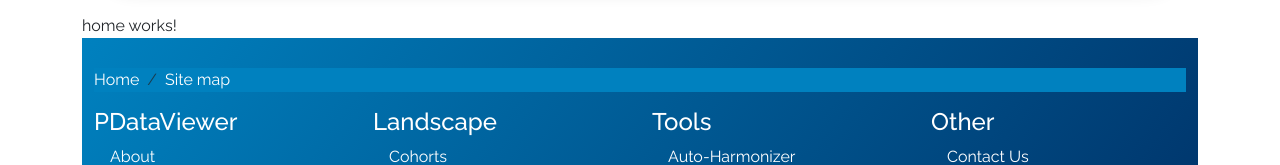
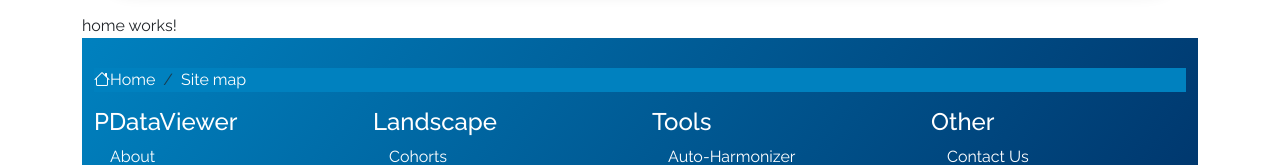
Before and after one commit to SCAI-BIO/PDataViewer, an Angular app in the folder pdataviewer/: page / in a window 1280 px wide. Shown: the part 136-301 px from the top of the page. Built offline with nearby package versions, Linux system fonts and the light colour scheme.

Commit message:
refactor: minor changes

```diff
--- a/pdataviewer/src/app/footer/footer.component.html
+++ b/pdataviewer/src/app/footer/footer.component.html
@@ -20,7 +20,7 @@
               itemprop="item"
               itemtype="https://schema.org/Article"
             >
-              <i class="fa fa-home"></i>
+              <i class="bi bi-house"></i>
               <span itemprop="name" class="sr-only">Home</span>
             </a>
             <meta itemprop="position" content="1" />
```
